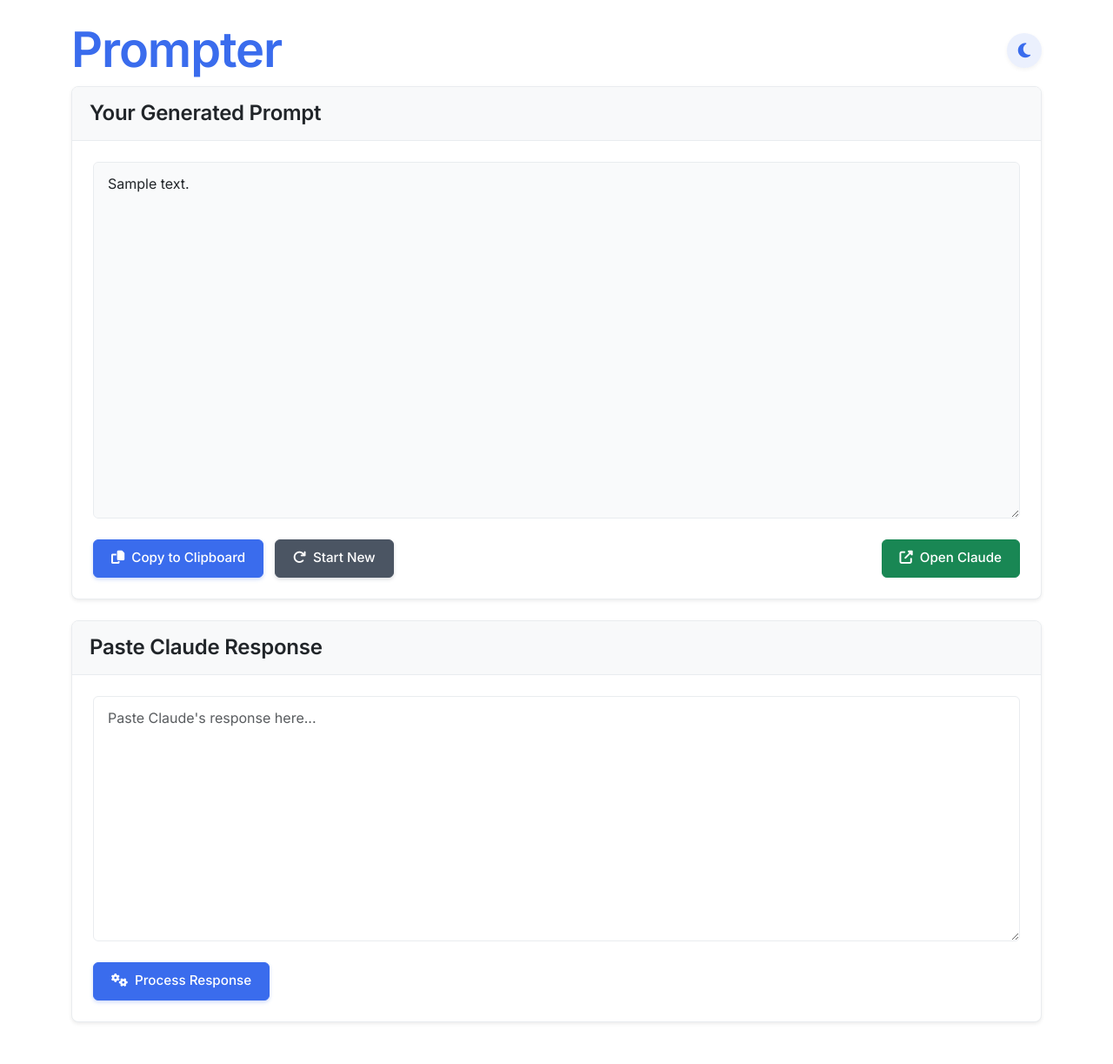
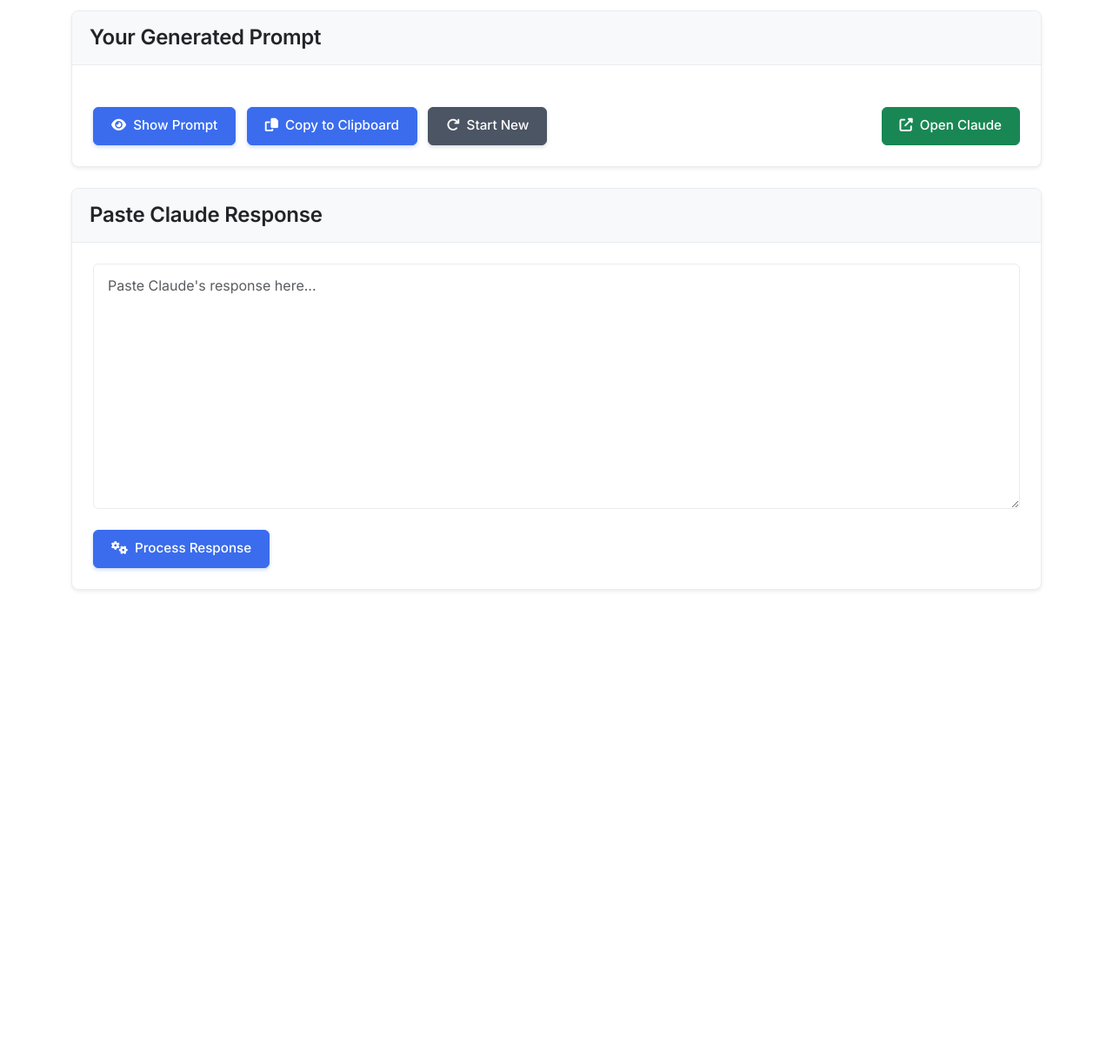
Before and after one commit to jjones-edoc/prompter, a Flask app: template templates/generated.html in a window 1280 px wide. Shown: the whole page at 87% size. After the commit the page ends 679 px from the top, so only its background shows below. Run offline with Flask 3, Linux system fonts and the light colour scheme; the template is opened without the code that fills it: most values are stand-ins (such as "Sample title", 1, 10 or a date in 2020).

Commit message:
fixed formatting of pages

```diff
--- a/static/css/style.css
+++ b/static/css/style.css
@@ -222,11 +222,10 @@
 
 /* File explorer styling */
 .file-explorer {
-  max-height: 70vh;
+  max-height: 60vh;
   overflow-y: auto;
   border: 1px solid var(--bs-border-color);
   border-radius: 8px;
-  padding: 0.25rem;
   background-color: rgba(var(--bs-body-bg-rgb), 0.5);
 }
 
@@ -356,6 +355,37 @@
   padding: 0.875rem;
 }
 
+/* Sticky buttons for file selection page */
+.sticky-buttons {
+  position: sticky;
+  top: 0;
+  z-index: 100;
+  padding: 8px 10px;
+  background-color: var(--bs-card-bg);
+  border-radius: 6px;
+  box-shadow: 0 2px 6px rgba(0, 0, 0, 0.1);
+  margin-left: 0;
+  margin-right: 0;
+}
+
+/* Smaller buttons to fit the streamlined design */
+.btn-sm {
+  padding: 0.25rem 0.5rem;
+  font-size: 0.875rem;
+}
+
+/* More compact card header */
+.card-header.py-2 {
+  padding-top: 0.5rem !important;
+  padding-bottom: 0.5rem !important;
+}
+
+/* Reduced container padding */
+.container.py-3 {
+  padding-top: 0.75rem !important;
+  padding-bottom: 0.75rem !important;
+}
+
 textarea::-webkit-scrollbar {
   width: 8px;
 }
@@ -444,6 +474,16 @@
   color: #212529 !important;
 }
 
+/* Toggle button styling */
+#toggle-prompt-btn {
+  transition: all 0.2s ease-in-out;
+}
+
+#toggle-prompt-btn:hover {
+  box-shadow: 0 4px 8px rgba(var(--bs-primary-rgb), 0.35);
+  transform: translateY(-1px);
+}
+
 [data-bs-theme="dark"] .bg-light {
   color: #e9ecef !important;
 }
--- a/templates/generated.html
+++ b/templates/generated.html
@@ -13,27 +13,20 @@
     <link href="https://fonts.googleapis.com/css2?family=Inter:wght@300;400;500;600;700&display=swap" rel="stylesheet">
   </head>
   <body>
-    <div class="container py-4">
-      <div class="d-flex justify-content-between align-items-center mb-2">
-        <h1 class="display-4 text-primary mb-0">Prompter</h1>
-        <div class="theme-toggle p-2" title="Toggle light/dark mode">
-          <i class="fas fa-moon"></i>
-          <i class="fas fa-sun d-none"></i>
-        </div>
-      </div>
-
+    <div class="container py-3">
       <div class="card shadow-sm mb-4">
         <div class="card-header bg-light d-flex justify-content-between align-items-center">
           <h2 class="h4 mb-0">Your Generated Prompt</h2>
         </div>
         <div class="card-body">
           <div class="mb-4">
-            <textarea id="prompt-content" class="form-control bg-light" rows="15" readonly>{{ combined_content }}</textarea>
+            <textarea id="prompt-content" class="form-control bg-light d-none" rows="15">{{ combined_content }}</textarea>
           </div>
 
           <div class="d-flex flex-wrap gap-2 justify-content-between">
             <div>
-              <button id="copy-button" class="btn btn-primary"><i class="fas fa-copy me-1"></i> Copy to Clipboard</button>
+              <button id="toggle-prompt-btn" class="btn btn-primary"><i class="fas fa-eye me-1"></i> Show Prompt</button>
+              <button id="copy-button" class="btn btn-primary ms-2"><i class="fas fa-copy me-1"></i> Copy to Clipboard</button>
               <a href="{{ url_for('index') }}" class="btn btn-secondary ms-2"> <i class="fas fa-redo me-1"></i> Start New </a>
             </div>
             <a href="https://claude.ai/new" class="btn btn-success" id="claude-button" target="_blank">
@@ -69,8 +62,34 @@
     <script src="https://cdn.jsdelivr.net/npm/bootstrap@5.3.0/dist/js/bootstrap.bundle.min.js"></script>
     <script src="{{ url_for('static', filename='js/main.js') }}"></script>
     <script>
+      // Toggle prompt visibility and editability
+      document.getElementById("toggle-prompt-btn").addEventListener("click", function() {
+        const promptContent = document.getElementById("prompt-content");
+        const toggleBtn = document.getElementById("toggle-prompt-btn");
+
+        if (promptContent.classList.contains("d-none")) {
+          // Show the prompt and make it editable
+          promptContent.classList.remove("d-none");
+          promptContent.removeAttribute("readonly");
+          toggleBtn.innerHTML = '<i class="fas fa-eye-slash me-1"></i> Hide Prompt';
+        } else {
+          // Hide the prompt
+          promptContent.classList.add("d-none");
+          promptContent.setAttribute("readonly", "readonly");
+          toggleBtn.innerHTML = '<i class="fas fa-eye me-1"></i> Show Prompt';
+        }
+      });
+
       document.getElementById("copy-button").addEventListener("click", function () {
         var promptContent = document.getElementById("prompt-content");
+        // Save current visibility state
+        var wasHidden = promptContent.classList.contains("d-none");
+
+        // If hidden, temporarily show it to allow selection
+        if (wasHidden) {
+          promptContent.classList.remove("d-none");
+        }
+
         promptContent.select();
         var copyStatus = document.getElementById("copy-status");
 
@@ -85,6 +104,16 @@
             setTimeout(function () {
               copyStatus.classList.add("d-none");
             }, 3000);
+
+            // If it was hidden, hide it again
+            if (wasHidden) {
+              promptContent.classList.add("d-none");
+            }
+
+            // If it was hidden, hide it again
+            if (wasHidden) {
+              promptContent.classList.add("d-none");
+            }
           } else {
             copyStatus.textContent = "Copy failed. Please try again.";
             copyStatus.classList.remove("d-none", "alert-success");
@@ -100,6 +129,14 @@
       // Modern clipboard API as fallback
       if (!document.execCommand) {
         document.getElementById("copy-button").addEventListener("click", async function () {
+          var promptContent = document.getElementById("prompt-content");
+          var wasHidden = promptContent.classList.contains("d-none");
+
+          // If hidden, temporarily show it
+          if (wasHidden) {
+            promptContent.classList.remove("d-none");
+          }
+
           var copyStatus = document.getElementById("copy-status");
           try {
             var promptContent = document.getElementById("prompt-content").value;
@@ -116,6 +153,16 @@
             copyStatus.textContent = "Copy failed: " + err;
             copyStatus.classList.remove("d-none", "alert-success");
             copyStatus.classList.add("alert-danger");
+
+            // If it was hidden, hide it again
+            if (wasHidden) {
+              promptContent.classList.add("d-none");
+            }
+
+            // If it was hidden, hide it again
+            if (wasHidden) {
+              promptContent.classList.add("d-none");
+            }
           }
         });
       }
--- a/templates/prompt.html
+++ b/templates/prompt.html
@@ -13,9 +13,9 @@
     <link href="https://fonts.googleapis.com/css2?family=Inter:wght@300;400;500;600;700&display=swap" rel="stylesheet">
   </head>
   <body>
-    <div class="container py-4">
-      <div class="d-flex justify-content-between align-items-center mb-2">
-        <h1 class="display-4 text-primary mb-0">Prompter</h1>
+    <div class="container py-3">
+      <div class="d-flex justify-content-between align-items-center mb-3">
+        <h1 class="h2 text-primary mb-0">Prompter</h1>
         <div class="theme-toggle p-2" title="Toggle light/dark mode">
           <i class="fas fa-moon"></i>
           <i class="fas fa-sun d-none"></i>
```
Also changed, not shown: templates/index.html (+12 -32 lines).
